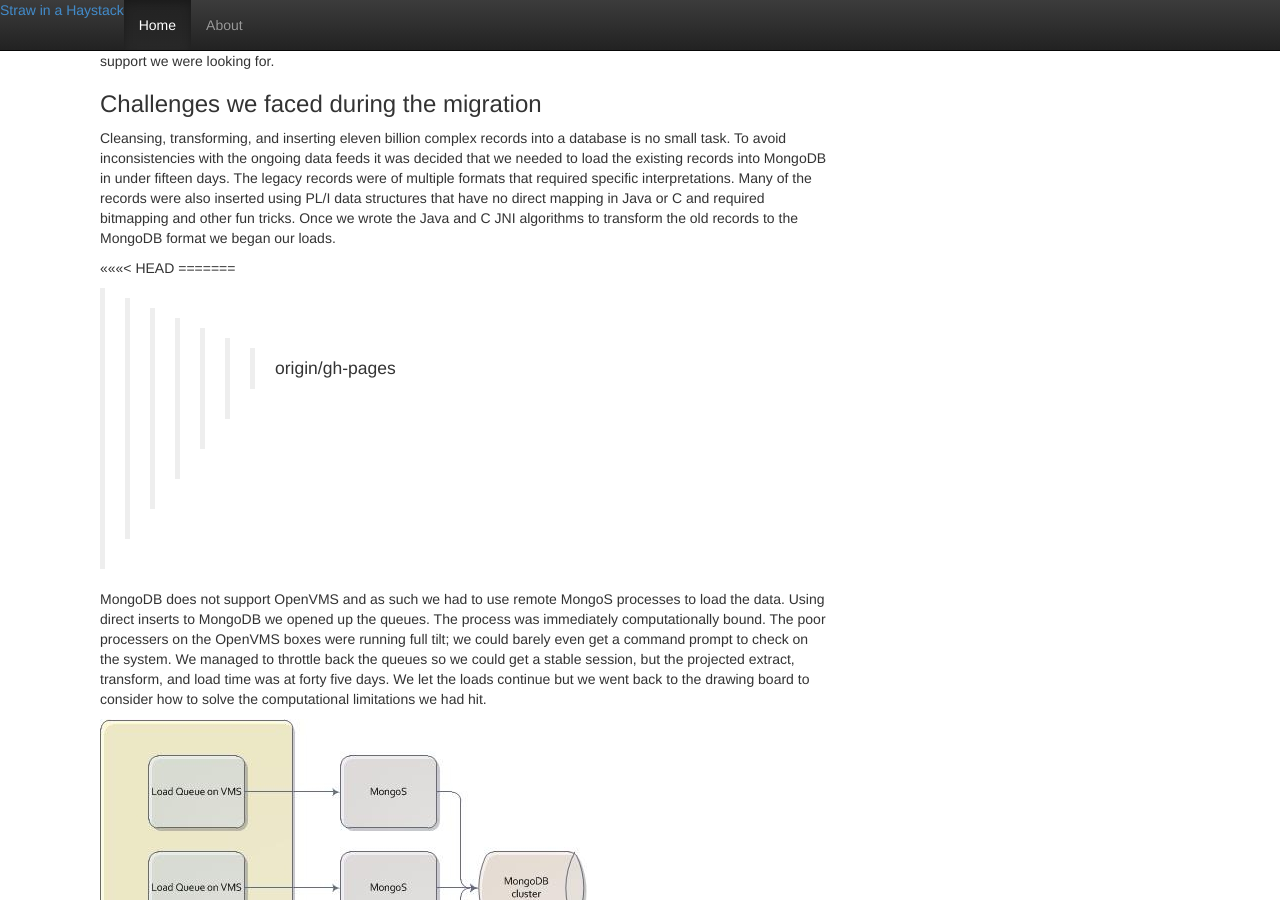
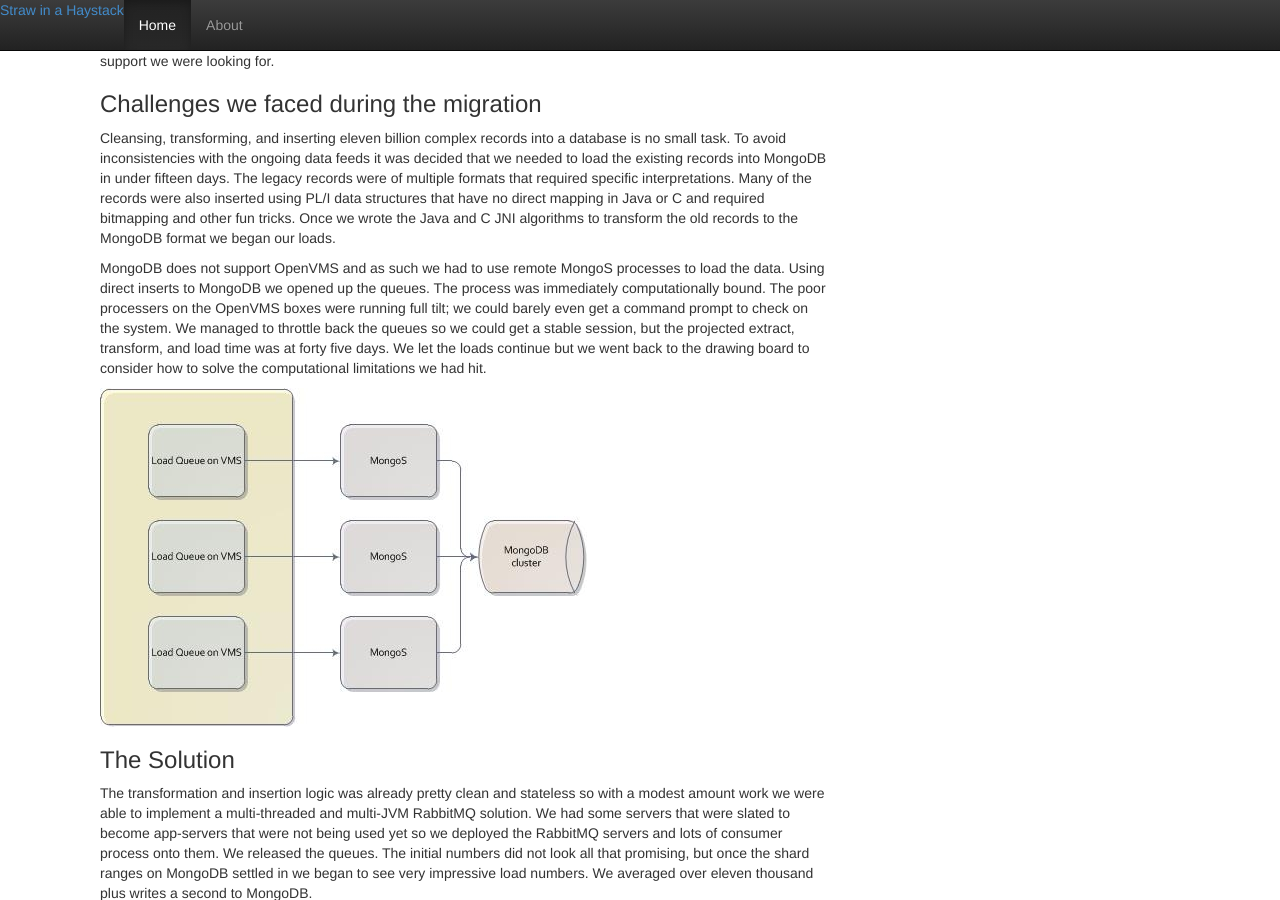
Before and after one commit to JaiHirsch/straw-in-a-haystack, a Jekyll site: the page built from _posts/2014-01-06-mongodb-legacy-migration.md, in a window 1280 px wide and 900 px high, scrolled down 368 px. Built offline with Jekyll 4.4.1, drawn with Linux system fonts in a browser that asks for light colours; Markdown is read by kramdown in place of the engine named in the settings; comment, search, counter and statistics services are not loaded.

Commit message:
fixed strange bug in the text of legacy-migration

```diff
--- a/_posts/2014-01-06-mongodb-legacy-migration.md
+++ b/_posts/2014-01-06-mongodb-legacy-migration.md
@@ -18,10 +18,6 @@ of multiple formats that required specific interpretations.  Many of the records
  direct mapping in Java or C and required bitmapping and other fun tricks.  Once we wrote the Java and C JNI algorithms to transform the old
  records to the MongoDB format we began our loads.
 </p>
-<<<<<<< HEAD
-=======
-
->>>>>>> origin/gh-pages
 <p>
 MongoDB does not support OpenVMS and as such we had to use remote MongoS processes to load the data. Using direct inserts to MongoDB we opened
 up the queues.  The process was immediately computationally bound.  The poor processers on the OpenVMS boxes were running full tilt; we could
```
